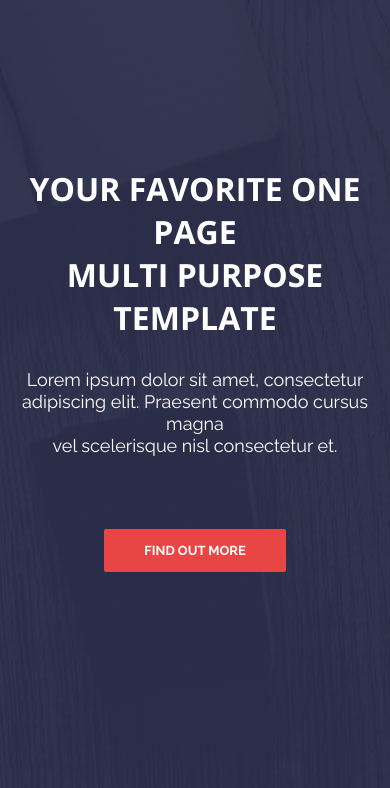
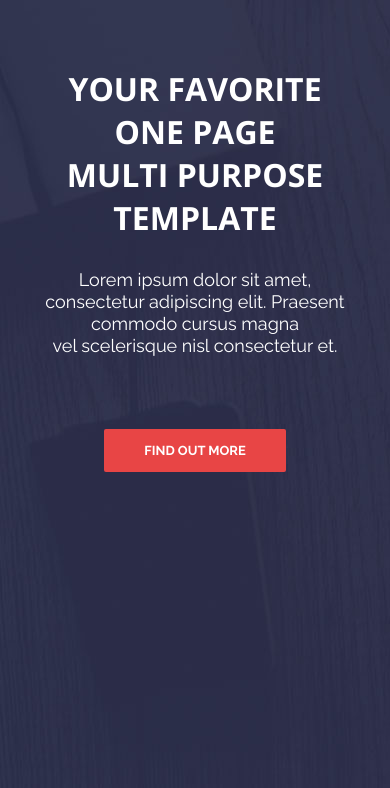
Before and after one commit to LidijaAl/activeBox, a plain HTML site: page index.html in a window 390 px wide. Shown: the part 56-844 px from the top of the page. Drawn offline with nearby package versions, Linux system fonts and the light colour scheme.

Commit message:
Update style.css

```diff
--- a/style.css
+++ b/style.css
@@ -754,3 +754,10 @@ div.txt {
     margin-bottom: 10px;
   }
 }
+@media (max-width: 480px) {
+  .head {
+    padding-top: 0;
+    width: 80%;
+    margin: auto;
+  }
+}
```
